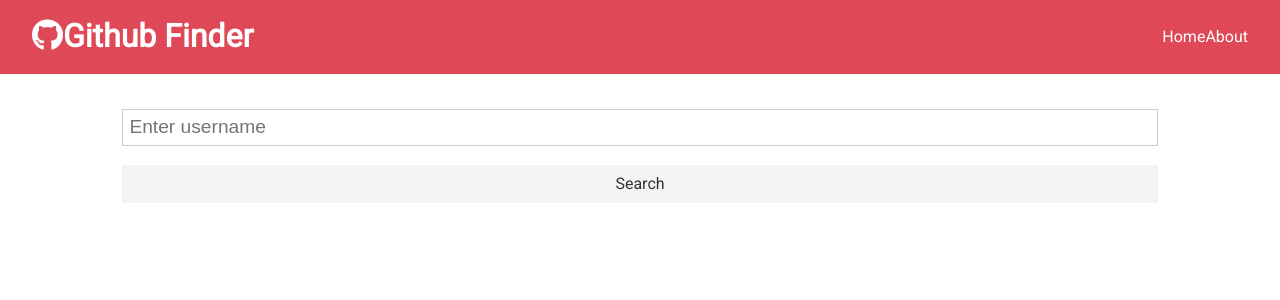
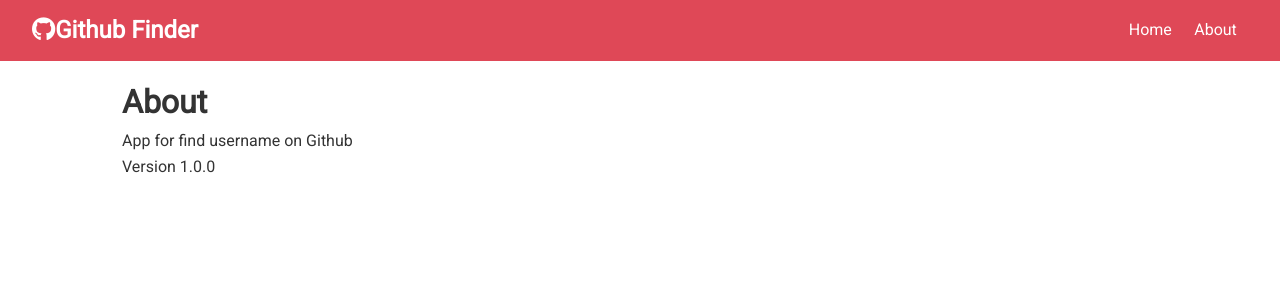
Before and after one commit to sokhengpory/github-finder-clone, a React (Create React App) app: page /about in a window 1280 px wide. Shown: the top 300 px of the page. Built offline with nearby package versions, Linux system fonts and the light colour scheme.

Commit message:
Add proptype to all the component and add route

```diff
--- a/package.json
+++ b/package.json
@@ -9,6 +9,7 @@
     "axios": "^0.21.1",
     "react": "^17.0.2",
     "react-dom": "^17.0.2",
+    "react-router-dom": "^5.2.0",
     "react-scripts": "4.0.3",
     "web-vitals": "^1.1.1"
   },
--- a/src/App.js
+++ b/src/App.js
@@ -1,13 +1,17 @@
-import React, { useState } from 'react';
+import React, { useState, Fragment } from 'react';
+import { BrowserRouter as Router, Switch, Route } from 'react-router-dom';
 import axios from 'axios';
 import './App.css';
 import Navbar from './components/Navbar';
 import Search from './components/Search';
 import Users from './components/Users';
+import Alert from './components/Alert';
+import About from './components/About';
 
 const App = () => {
   const [users, setUsers] = useState([]);
   const [loading, setLoading] = useState(false);
+  const [alert, setAlert] = useState(null);
 
   const getUsers = async (username) => {
     setLoading(true);
@@ -18,14 +22,35 @@ const App = () => {
     setLoading(false);
   };
 
+  const showAlert = (msg) => {
+    setAlert({ msg: msg });
+    setTimeout(() => {
+      setAlert(null);
+    }, 3000);
+  };
+
   return (
-    <div className="App">
-      <Navbar />
-      <div className="container">
-        <Search getUsers={getUsers} />
-        <Users users={users} loading={loading} />
+    <Router>
+      <div className="App">
+        <Navbar />
+        <div className="container">
+          <Alert alert={alert} />
+          <Switch>
+            <Route
+              exact
+              path="/"
+              render={() => (
+                <Fragment>
+                  <Search getUsers={getUsers} showAlert={showAlert} />
+                  <Users users={users} loading={loading} />
+                </Fragment>
+              )}
+            />
+            <Route exact path="/about" component={About} />
+          </Switch>
+        </div>
       </div>
-    </div>
+    </Router>
   );
 };
 
--- /dev/null
+++ b/src/components/About.js
@@ -0,0 +1,13 @@
+import { Fragment } from 'react';
+
+const About = () => {
+  return (
+    <Fragment>
+      <h1>About</h1>
+      <p>App for find username on Github</p>
+      <p>Version 1.0.0</p>
+    </Fragment>
+  );
+};
+
+export default About;
--- /dev/null
+++ b/src/components/Alert.js
@@ -0,0 +1,17 @@
+import PropTypes from 'prop-types';
+
+const Alert = ({ alert }) => {
+  return (
+    alert !== null && (
+      <div className="btn btn-light btn-block">
+        <h3>{alert.msg}</h3>
+      </div>
+    )
+  );
+};
+
+Alert.protoType = {
+  alert: PropTypes.object.isRequired,
+};
+
+export default Alert;
--- a/src/components/Navbar.js
+++ b/src/components/Navbar.js
@@ -1,17 +1,22 @@
 import React from 'react';
+import { Link } from 'react-router-dom';
 
 const Navbar = () => {
   return (
-    <div className="navbar bg-primary">
+    <nav className="navbar bg-primary">
       <h1>
         <i className="fab fa-github" />
         Github Finder
       </h1>
       <ul>
-        <li>Home</li>
-        <li>About</li>
+        <li>
+          <Link to="/">Home</Link>
+        </li>
+        <li>
+          <Link to="/about">About</Link>
+        </li>
       </ul>
-    </div>
+    </nav>
   );
 };
 
--- a/src/components/Search.js
+++ b/src/components/Search.js
@@ -1,11 +1,17 @@
 import React, { useState } from 'react';
+import PropTypes from 'prop-types';
 
-const Search = ({ getUsers }) => {
+const Search = ({ getUsers, showAlert }) => {
   const [text, setText] = useState('');
 
   const onSubmit = (e) => {
     e.preventDefault();
-    getUsers(text);
+    if (text === '') {
+      showAlert('Please input username');
+    } else {
+      getUsers(text);
+      setText('');
+    }
   };
 
   const onChange = (e) => {
@@ -32,4 +38,9 @@ const Search = ({ getUsers }) => {
   );
 };
 
+Search.protoType = {
+  getUsers: PropTypes.func.isRequired,
+  showAlert: PropTypes.func.isRequired,
+};
+
 export default Search;
--- a/src/components/UserItem.js
+++ b/src/components/UserItem.js
@@ -1,9 +1,7 @@
-import React from 'react';
+import PropTypes from 'prop-types';
 
-const UserItem = (props) => {
-  // console.log(avatar_url, login);
-  console.log(props);
-  const { avatar_url, login, html_url } = props.user;
+const UserItem = ({ user }) => {
+  const { avatar_url, login, html_url } = user;
   return (
     <div>
       <div className="card text-center">
@@ -24,4 +22,8 @@ const UserItem = (props) => {
   );
 };
 
+UserItem.protoType = {
+  user: PropTypes.object.isRequired,
+};
+
 export default UserItem;
--- a/src/components/Users.js
+++ b/src/components/Users.js
@@ -1,4 +1,4 @@
-import React from 'react';
+import PropTypes from 'prop-types';
 import Spinner from './Spinner';
 import UserItem from './UserItem';
 
@@ -8,8 +8,6 @@ const Users = ({ users, loading }) => {
     gridTemplateColumns: 'repeat(3,1fr)',
     gridGap: '1rem',
   };
-
-  console.log(loading);
 
   if (loading) {
     return <Spinner />;
@@ -24,4 +22,9 @@ const Users = ({ users, loading }) => {
   }
 };
 
+Users.protoType = {
+  users: PropTypes.array.isRequired,
+  loading: PropTypes.bool.isRequired,
+};
+
 export default Users;
```
Also changed, not shown: 1 other file (tests, documents, lock files or other folders).
